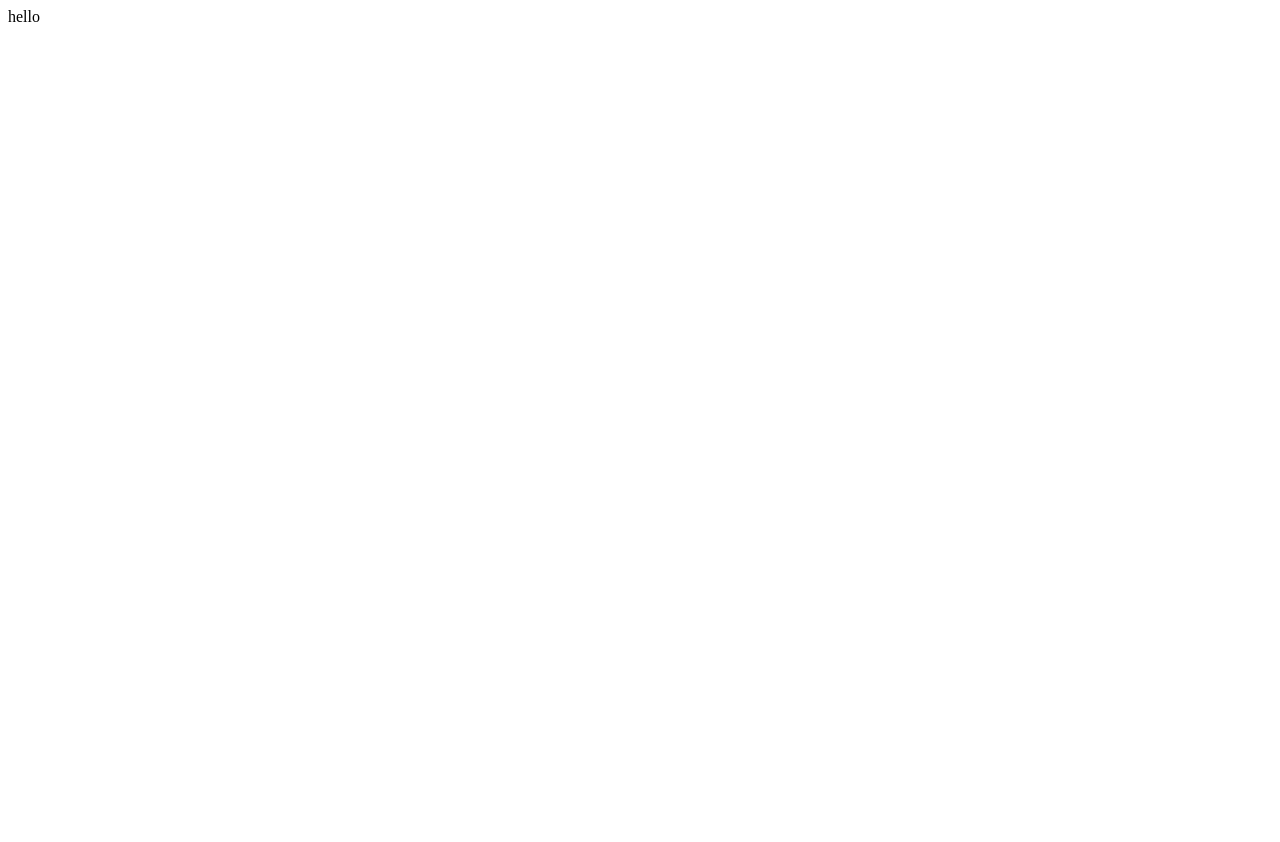
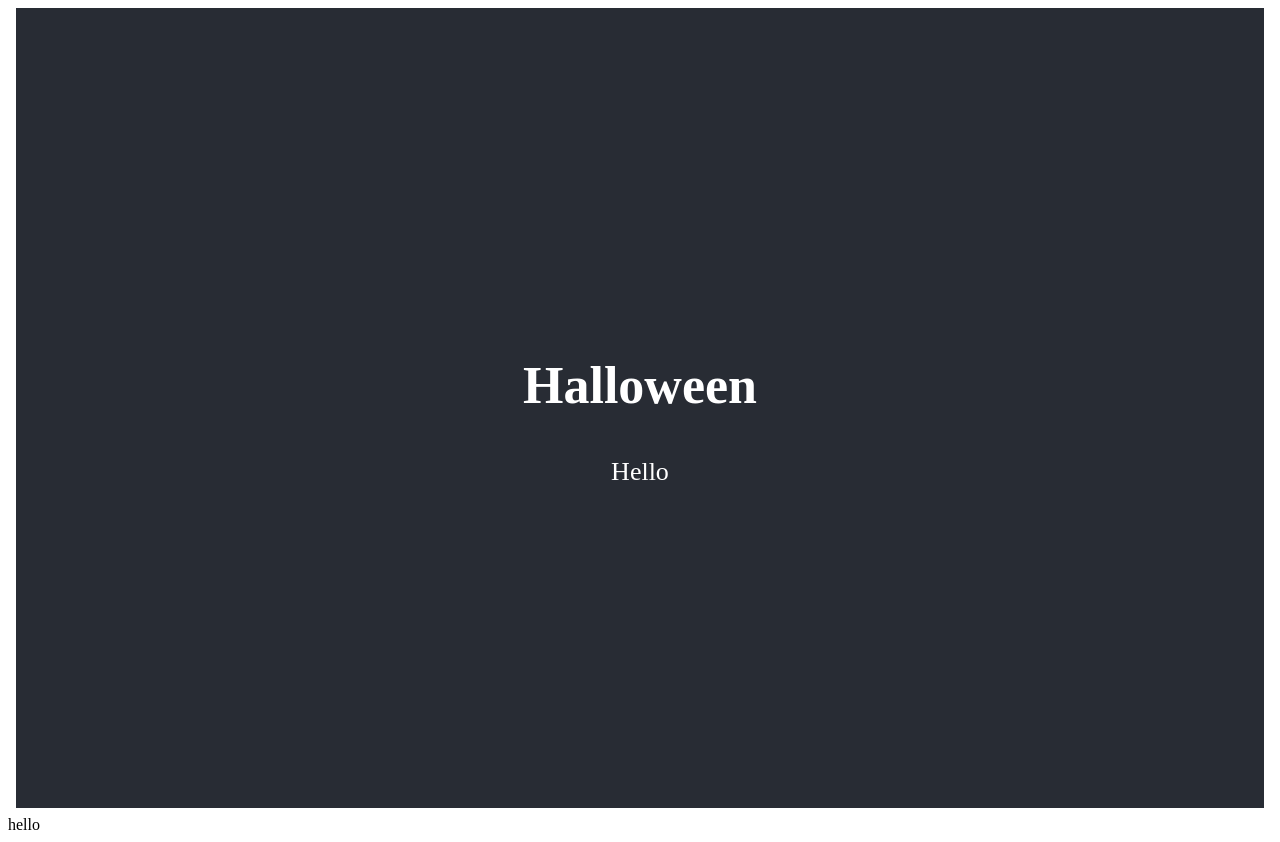
Before and after one commit to Pr0gr4mm3r-Fa1c0n/Pr0gr4mm3r-Fa1c0n.github.io, a React (Create React App) app: page / in a window 1280 px wide. Before the commit the page ends 800 px from the top, so only its background shows below. Built offline with nearby package versions, Linux system fonts and the light colour scheme.

Commit message:
why not working

```diff
--- a/src/App.js
+++ b/src/App.js
@@ -1,12 +1,18 @@
+import logo from './logo.svg';
+import './App.css';
+
 function App() {
   return (
-    <div>
+    <div className="App">
     <head>
       <title>Halloween Game</title>
     </head>
 
     <body>
-
+        <header className="App-header">
+        <h1> Halloween </h1>
+        <body>Hello</body>
+        </header>
     </body>
     </div>
   );
```
